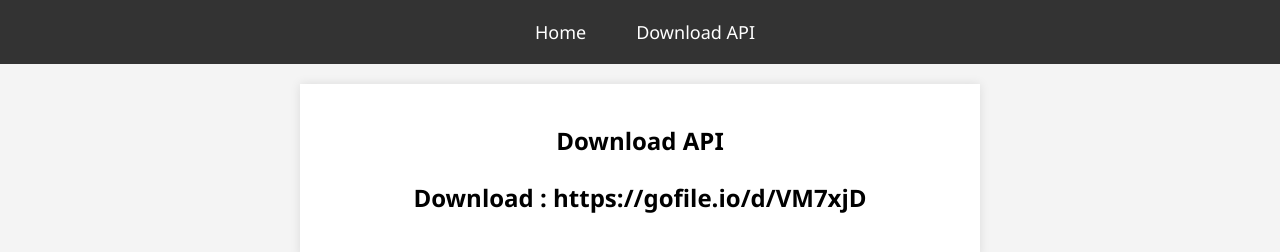
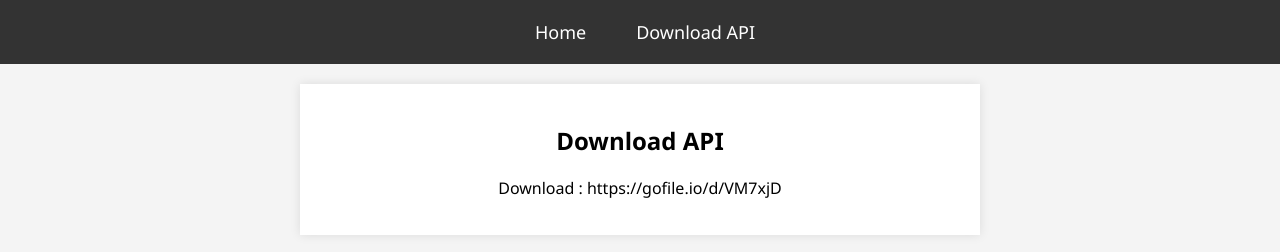
Before and after one commit to unknowinglyknownguy/unknowinglyknownguy.github.io, a plain HTML site: page index.html in a window 1280 px wide. Both pictures are taken after a click on the element "Download API". Drawn offline with Linux system fonts and the light colour scheme.

Commit message:
Update index.html

```diff
--- a/index.html
+++ b/index.html
@@ -63,7 +63,7 @@
     </div>
 
     <div id="download" class="content">
-        <h2>Download API<h2>
+        <h2>Download API</h2>
         <p>Download : https://gofile.io/d/VM7xjD</p>
     </div>
 
```
